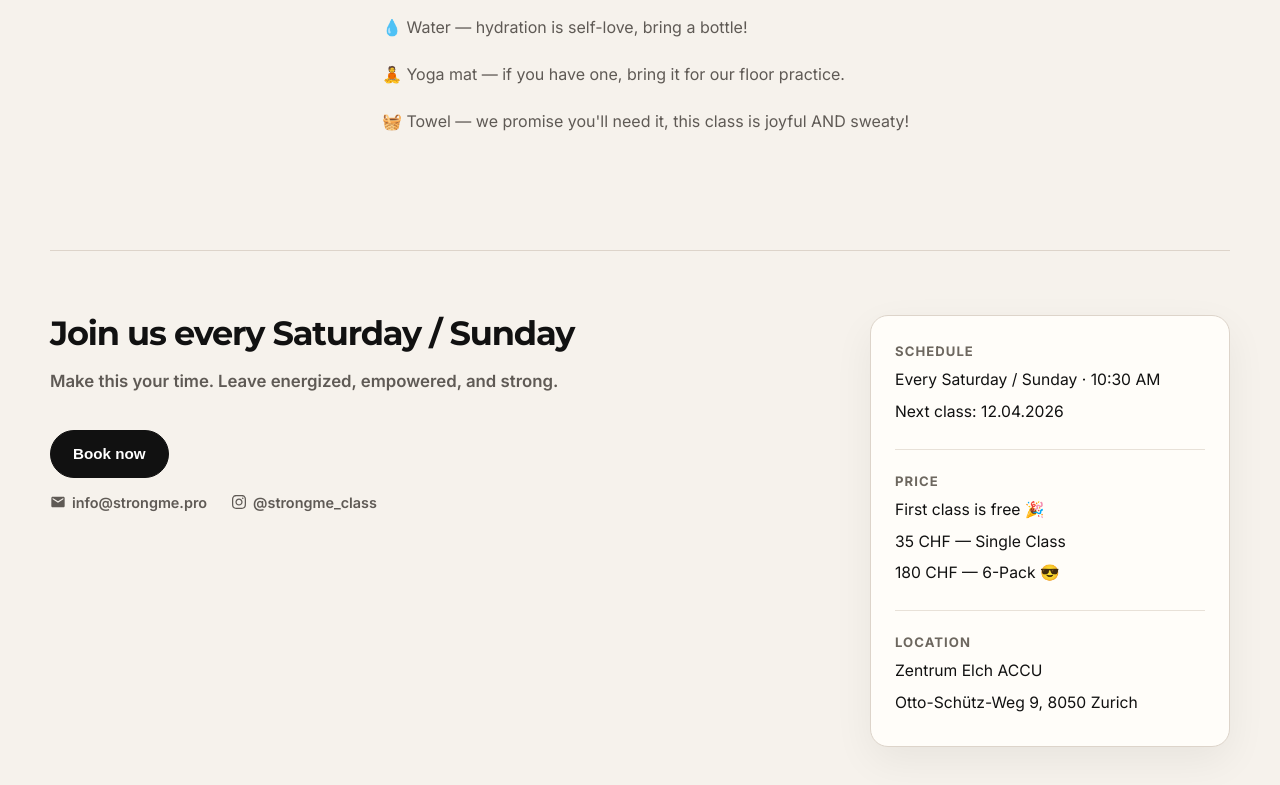
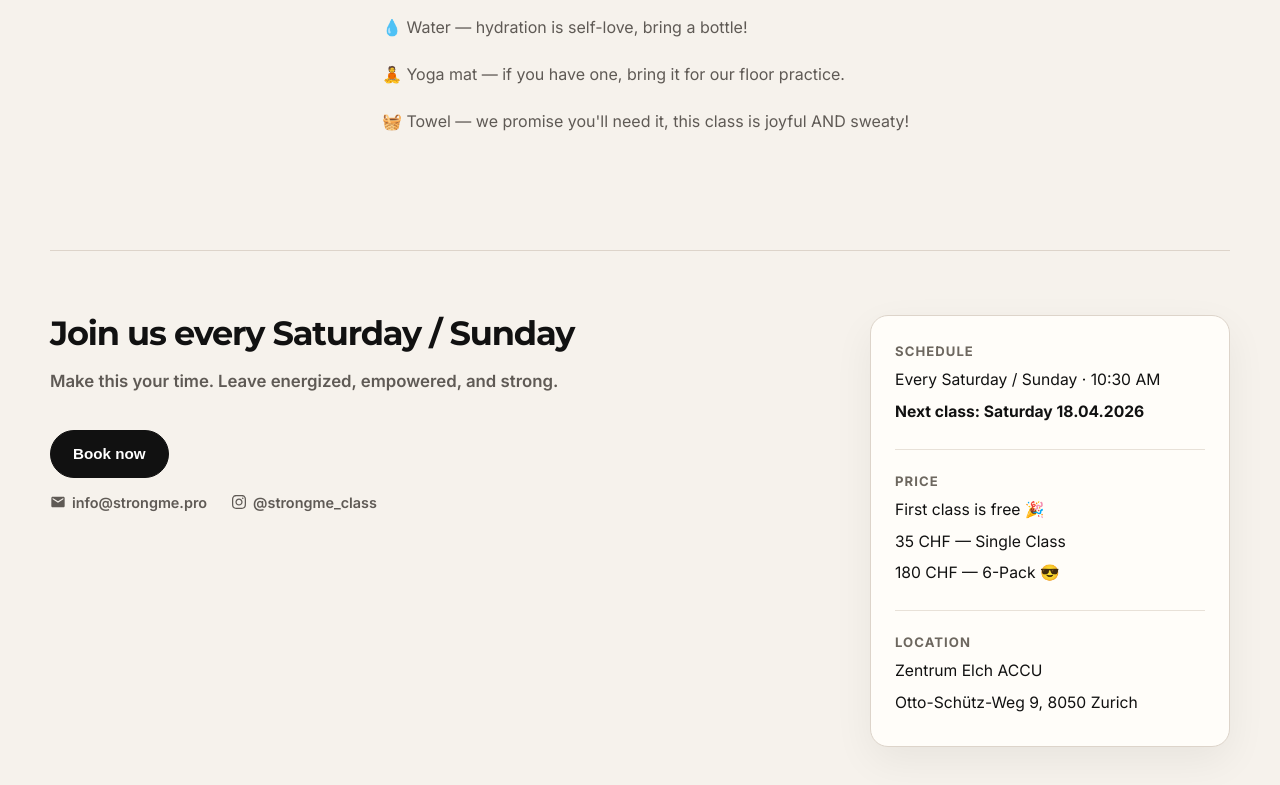
Before and after one commit to hotomski/strong_me, a Next.js app: page / in a window 1280 px wide. Shown: the part 1779-2564 px from the top of the page. Built offline with nearby package versions, Linux system fonts and the light colour scheme; no server answers; the database is empty.

Commit message:
Next class new date

```diff
--- a/app/page.tsx
+++ b/app/page.tsx
@@ -2,7 +2,7 @@
 
 import Image from "next/image";
 import dynamic from "next/dynamic";
-import React, { useEffect, useMemo, useState } from "react";
+import { useEffect, useMemo, useState } from "react";
 import { MdEmail } from "react-icons/md";
 import { FaInstagram } from "react-icons/fa";
 import "react-datepicker/dist/react-datepicker.css";
@@ -331,7 +331,7 @@ export default function Home() {
             <div className="join-card-block">
               <span className="join-card-label">Schedule</span>
               <p>Every Saturday / Sunday · 10:30 AM</p>
-              <p>Next class: 12.04.2026</p>
+              <p><strong>Next class: Saturday 18.04.2026</strong></p>
             </div>
 
             <div className="join-card-block">
```
